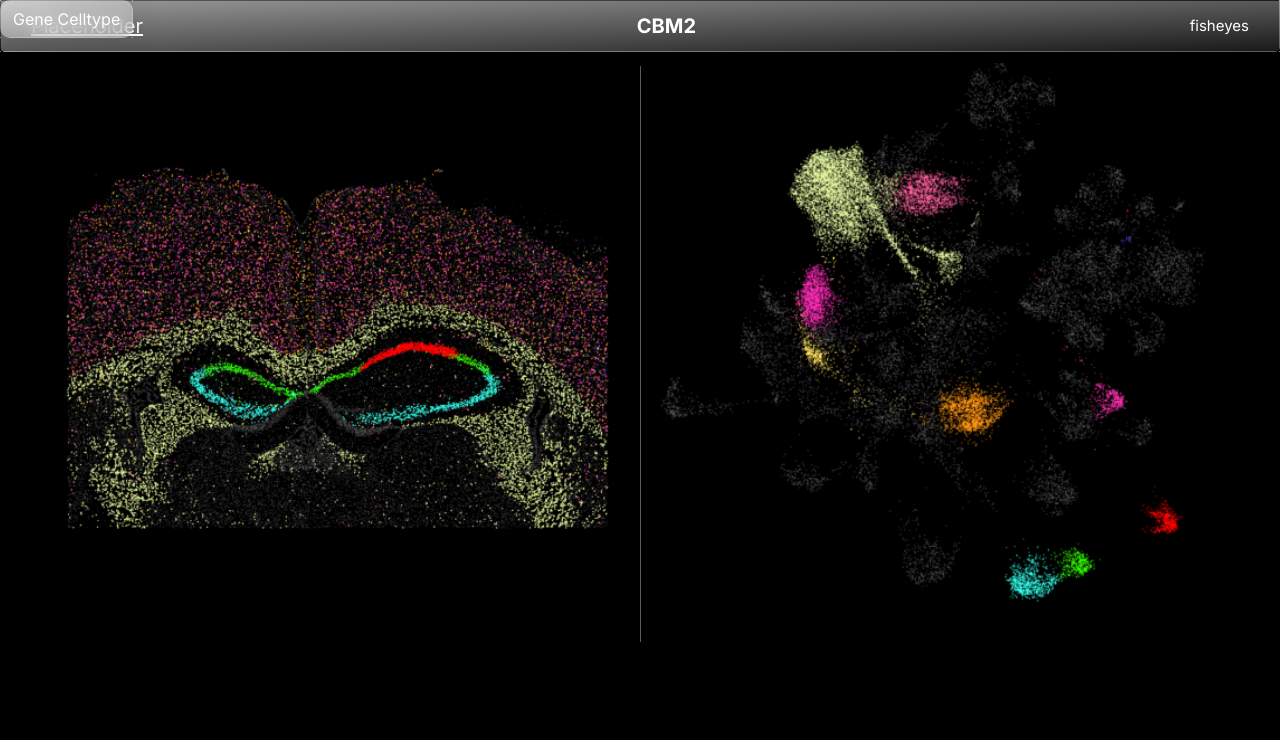
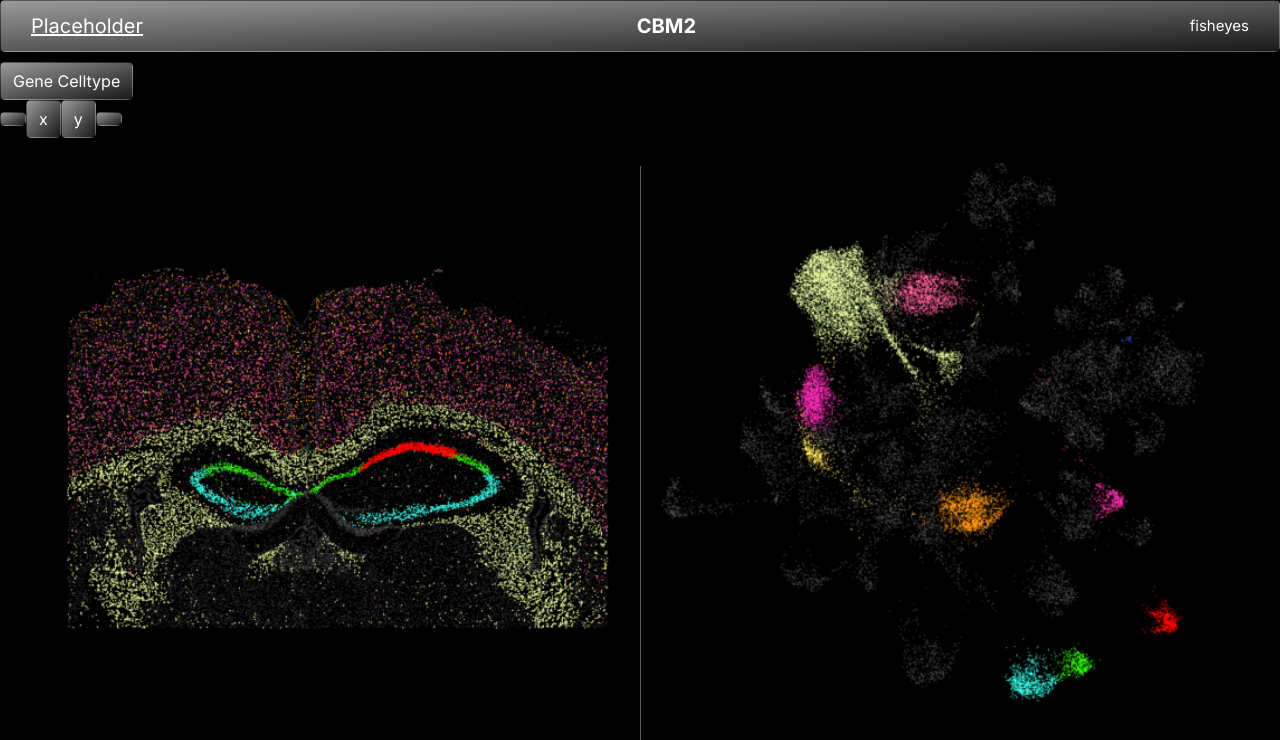
Before and after one commit to serrachow/fishies, a React (Create React App) app in the folder frontend/: page / in a window 1280 px wide. Shown: the top 740 px of the page. Built offline with nearby package versions, Linux system fonts and the light colour scheme.

Commit message:
Fix glassmorphism css and start coordinate input

```diff
--- a/frontend/src/App.css
+++ b/frontend/src/App.css
@@ -20,6 +20,6 @@ body {
   backdrop-filter: blur(7.5px);
   -webkit-backdrop-filter: blur(7.5px);
   border: 1px solid;
-  border-radius: 0 0 5px 5px;
-  border-image: linear-gradient(to bottom right, rgba(255, 255, 255, 1), rgb(255, 255, 255, 0));
+  border-image: linear-gradient(to bottom right, rgba(255, 255, 255, 1), rgb(255, 255, 255, 0)) 0;
+  border-radius: 5px;
 }
--- a/frontend/src/App.js
+++ b/frontend/src/App.js
@@ -3,6 +3,7 @@ import 'bootstrap/dist/css/bootstrap.min.css';
 import './App.css';
 import Graphs from './components/Graphs/Graphs';
 import ButtonLayout from './components/button_layout/button_layout';
+import Coordinates from './components/Coordinates/Coordinates';
 
 function App() {
   const handleClick = () => {
@@ -16,6 +17,7 @@ function App() {
       <ButtonLayout onClick={handleClick} variant="default" >
         Gene Celltype
       </ButtonLayout>
+      <Coordinates/>
       <Graphs/>
     </div>
   );
--- /dev/null
+++ b/frontend/src/components/Coordinates/Coordinates.css
@@ -0,0 +1,4 @@
+.coordinates {
+    position: relative;
+    z-index: 1;
+}
--- /dev/null
+++ b/frontend/src/components/Coordinates/Coordinates.js
@@ -0,0 +1,16 @@
+import ButtonLayout from '../button_layout/button_layout.js';
+
+import './Coordinates.css'
+
+function Coordinates() {
+  return (
+    <div className='coordinates'>
+        <ButtonLayout> </ButtonLayout>
+        <ButtonLayout>x </ButtonLayout>
+        <ButtonLayout>y </ButtonLayout>
+        <ButtonLayout> </ButtonLayout>
+    </div>
+  )
+}
+
+export default Coordinates
--- a/frontend/src/components/Graphs/Graphs.css
+++ b/frontend/src/components/Graphs/Graphs.css
@@ -5,7 +5,7 @@
     height: 100%;
 
     display: flex;
-    justify-content: center;
+    justify-content: space-between;
     align-items: center;
 
     padding: 25px 30px 25px 30px;
--- a/frontend/src/components/Navbar/Navbar.css
+++ b/frontend/src/components/Navbar/Navbar.css
@@ -1,12 +1,12 @@
 .main-navbar {
-    width: 100vw;
+    width: 100%;
     height: 3vw;
 
     display: flex;
     justify-content: space-between;
     align-items: center;
 
-    position: fixed;
+    position: sticky;
     top: 0;
     margin-bottom: 10px;
 
--- a/frontend/src/components/button_layout/button_layout.css
+++ b/frontend/src/components/button_layout/button_layout.css
@@ -1,12 +1,6 @@
 .btn-default {
-    background-image: linear-gradient(to bottom right, rgba(255, 255, 255, 0.55), rgb(255, 255, 255, 0.2));
-    box-shadow: 0 4px 30px rgba(0, 0, 0, 0.1);
-    backdrop-filter: blur(10px);
-    -webkit-backdrop-filter: blur(10px);
-    border: 1px solid;
-    border-radius: 10px;
-    border-image: linear-gradient(to bottom right, rgba(255, 255, 255, 1), rgb(255, 255, 255, 0));
-
     color: white;
     font-family:'Inter', sans-serif, bold;
+
+    position: relative !important;
 }
```
